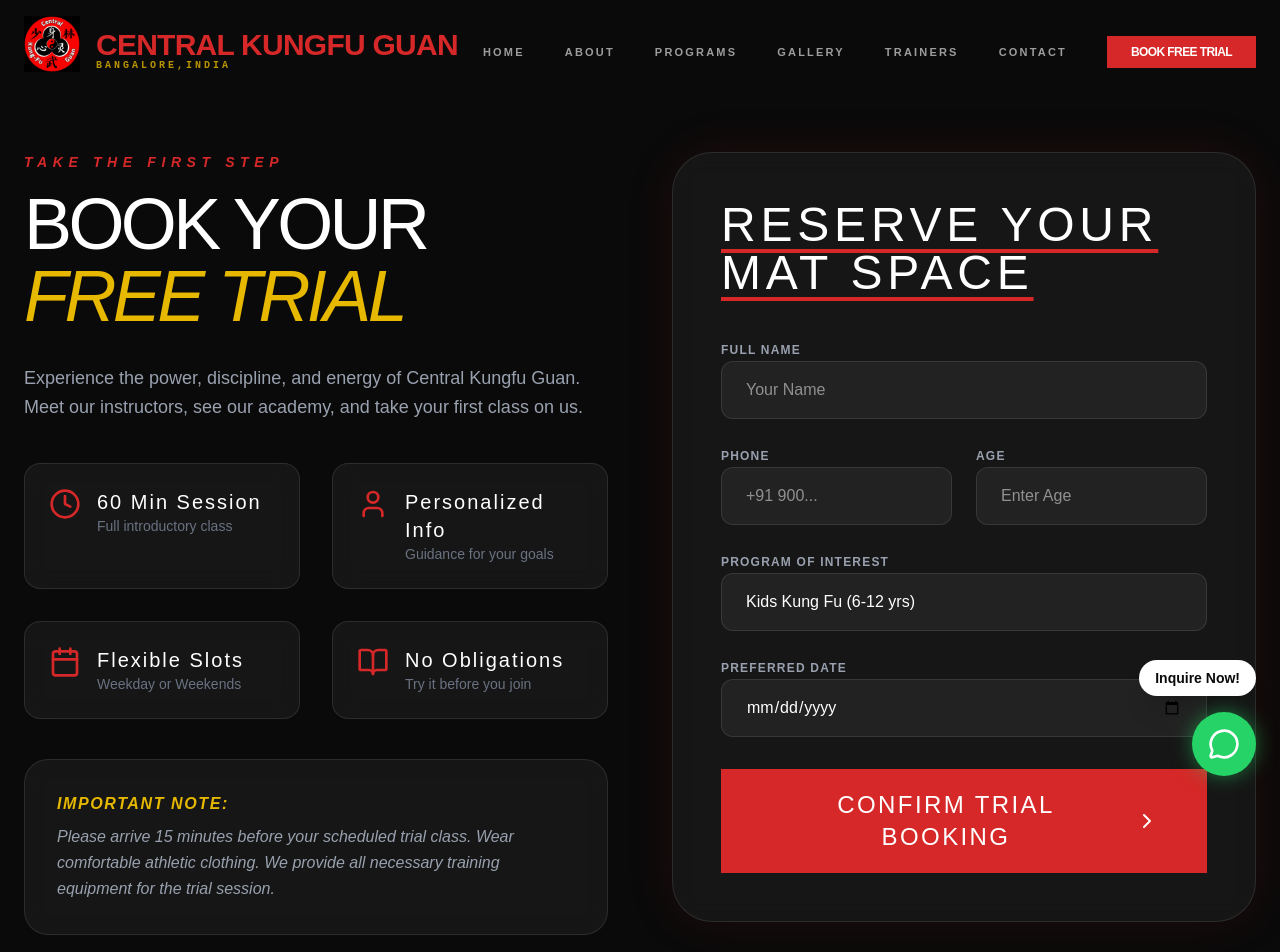
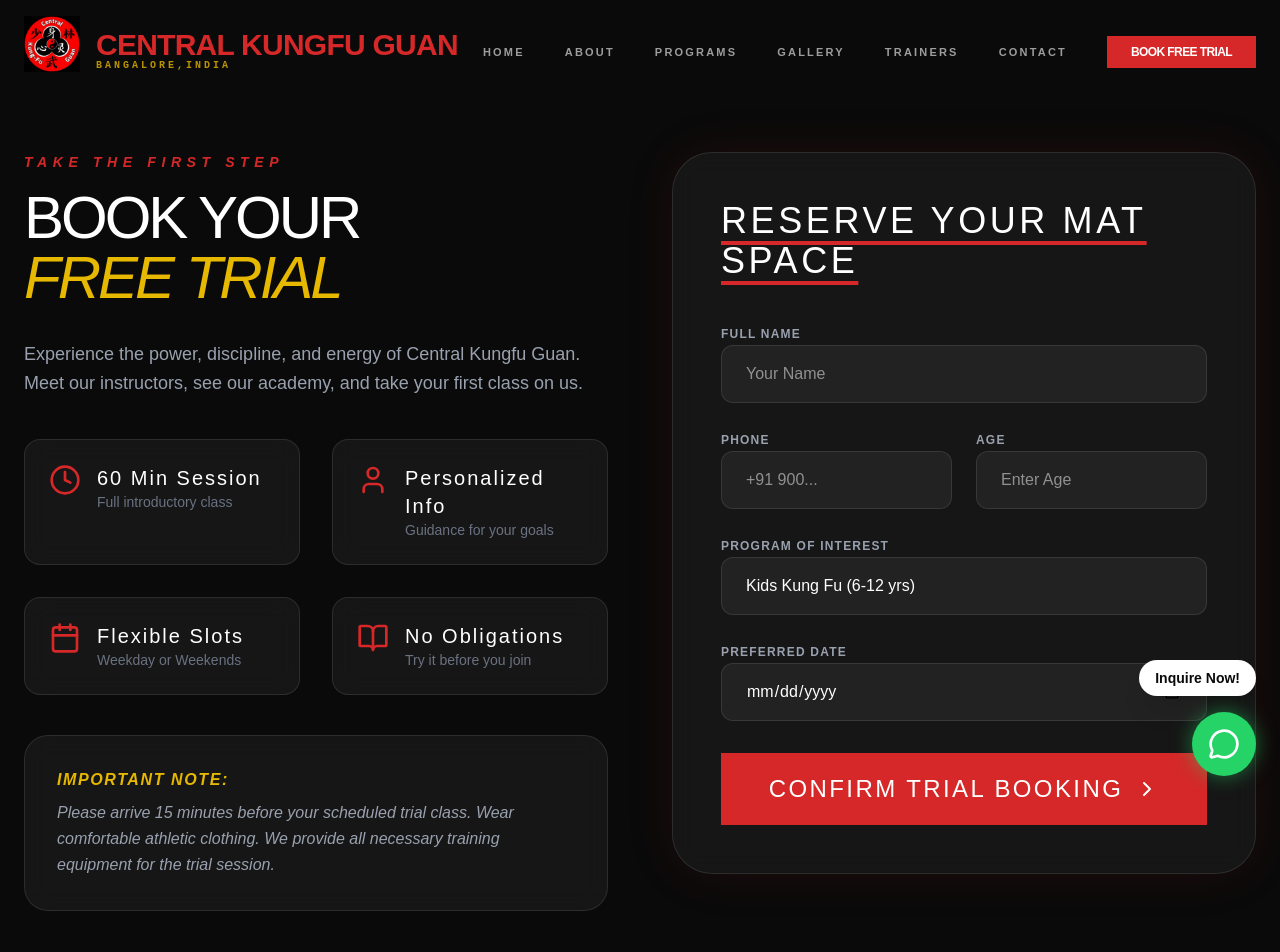
Before and after one commit to medineshkumar/CKG, a React (Vite) app: page /trial in a window 1280 px wide. Shown: the top 952 px of the page. Built offline with nearby package versions, Linux system fonts and the light colour scheme.

Commit message:
added updates

```diff
--- a/src/pages/Trial.tsx
+++ b/src/pages/Trial.tsx
@@ -21,7 +21,7 @@
               animate={{ opacity: 1, x: 0 }}
             >
               <span className="text-brand-red font-bold tracking-[0.4em] uppercase text-sm italic mb-4 block">Take The First Step</span>
-              <h1 className="font-heading text-4xl md:text-5xl lg:text-6xl xl:text-7xl text-white tracking-tighter leading-none mb-8">
+              <h1 className="font-heading text-4xl md:text-5xl lg:text-6xl xl:text-6xl text-white tracking-tighter leading-none mb-8">
                 BOOK YOUR <br />
                 <span className="text-brand-gold italic">FREE TRIAL</span>
               </h1>
@@ -65,7 +65,7 @@
                     initial={{ opacity: 1 }}
                     exit={{ opacity: 0, y: -20 }}
                   >
-                    <h3 className="font-heading text-3xl md:text-4xl lg:text-5xl text-white mb-10 tracking-widest underline decoration-brand-red decoration-4 underline-offset-8">RESERVE YOUR MAT SPACE</h3>
+                    <h3 className="font-heading text-3xl md:text-4xl lg:text-4xl text-white mb-10 tracking-widest underline decoration-brand-red decoration-4 underline-offset-8">RESERVE YOUR MAT SPACE</h3>
                     <form onSubmit={handleSubmit} className="space-y-6">
                       <div className="space-y-2">
                         <label className="text-xs font-bold uppercase tracking-widest text-gray-400">Full Name</label>
@@ -98,7 +98,7 @@
                         <input required type="date" className="w-full bg-white/5 border border-white/10 px-6 py-4 rounded-xl text-white outline-none focus:border-brand-red transition-all" />
                       </div>
 
-                      <button type="submit" className="w-full px-10 md:px-12 py-4 md:py-5 bg-brand-red text-white font-heading text-base md:text-2xl tracking-widest hover:bg-brand-gold hover:text-brand-black transition-all flex items-center justify-center gap-3 group mt-8">
+                      <button type="submit" className="w-full px-10 md:px-10 py-4 md:py-5 bg-brand-red text-white font-heading text-base md:text-2xl tracking-widest hover:bg-brand-gold hover:text-brand-black transition-all flex items-center justify-center gap-3 group mt-8">
                         CONFIRM TRIAL BOOKING <ChevronRight className="group-hover:translate-x-2 transition-transform" />
                       </button>
                     </form>
@@ -119,7 +119,7 @@
                     </div>
                     <h3 className="font-heading text-3xl md:text-4xl text-white tracking-widest uppercase italic">RESERVATION RECEIVED!</h3>
                     <p className="text-gray-400 text-base md:text-lg leading-relaxed max-w-sm mx-auto">
-                      Our Sensei will call you shortly to confirm your slot and provide directions to the academy.
+                      Our Sifu will call you shortly to confirm your slot and provide directions to the academy.
                     </p>
                     <button
                       onClick={() => setSubmitted(false)}
```
